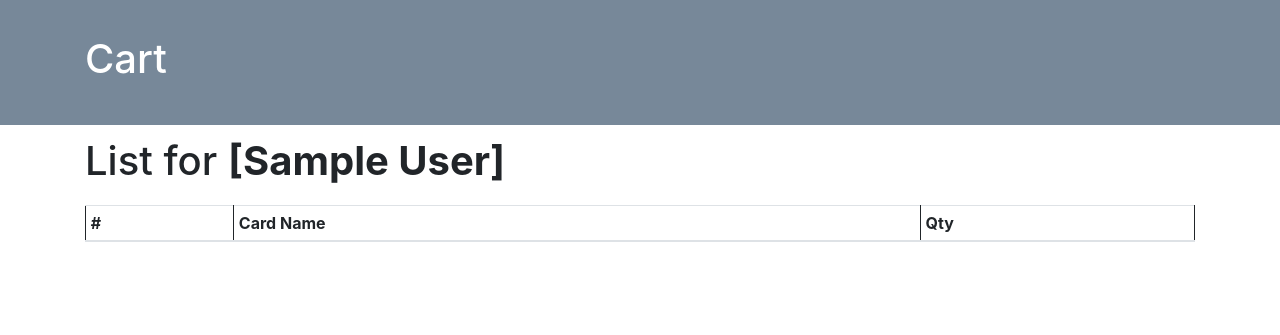
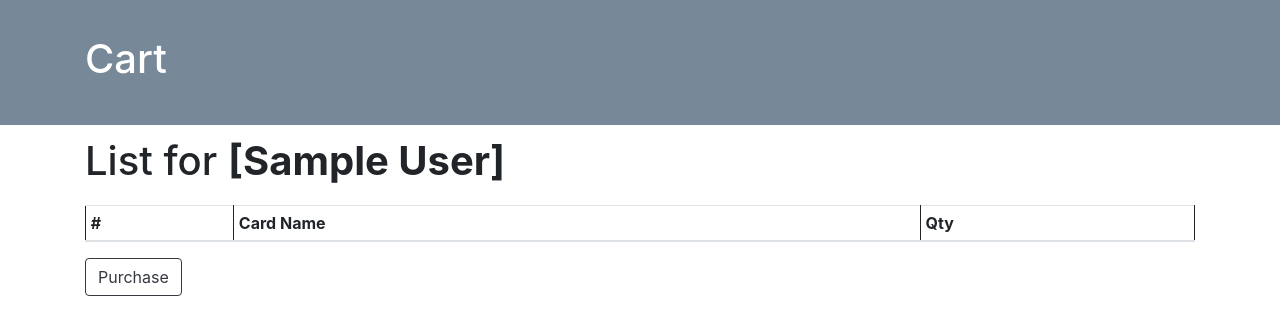
Before and after one commit to JosiahZambony/ICT1004-Final-Group-Project, a PHP site: page /cart.php in a window 1280 px wide. Shown: the part 56-391 px from the top of the page. Run offline with PHP 8.4, Linux system fonts and the light colour scheme; the visitor is signed in with stand-in values (Sample User, id 1); data that the repository does not hold is empty; some libraries are stand-ins or nearby versions.

Commit message:
Update cart.php

```diff
--- a/cart.php
+++ b/cart.php
@@ -94,5 +94,10 @@
                 </table>
             </div>
         </section>
+        <section class="row-md">
+            <div class="container">
+                <a href="" class="btn btn-outline-dark mb-3" role="button">Purchase</a>
+            </div>
+        </section>
     </body>
 </html>
```
